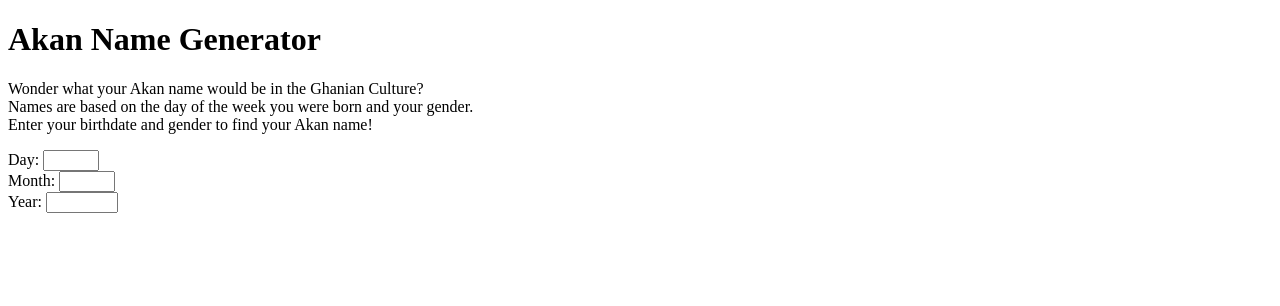
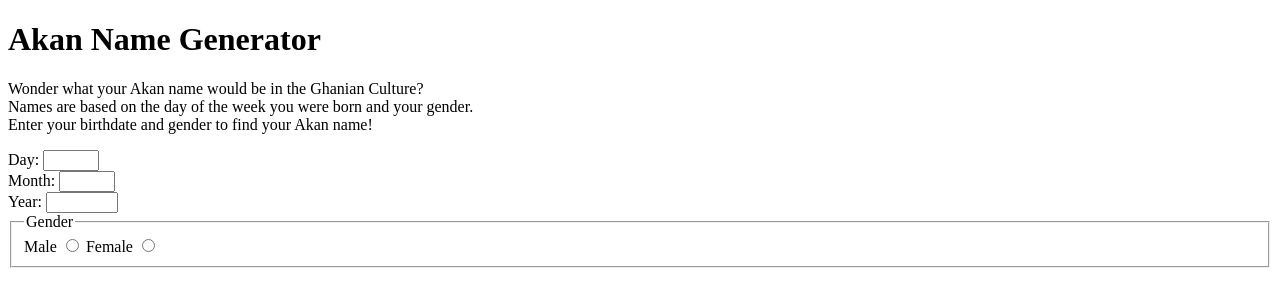
Before and after one commit to mohamedabdinasir1/akan-name-generator2, a plain HTML site: page index.html in a window 1280 px wide. Drawn offline with Linux system fonts and the light colour scheme.

Commit message:
fieldset added

```diff
--- a/index.html
+++ b/index.html
@@ -24,6 +24,14 @@
             <label for="year">Year:</label>
             <input type="number" id="year" min="1200" max="2025" required>
             </div>
+            <fieldset>
+                <legend>Gender</legend>
+                <label for="male">Male</label>
+                <input type="radio" id="male" name="Gender" value="male">
+
+                <label for="female">Female</label>
+                <input type="radio" id="female" name="Gender" value="female">
+            </fieldset>
     </div>
 </body>
 </html>
```
